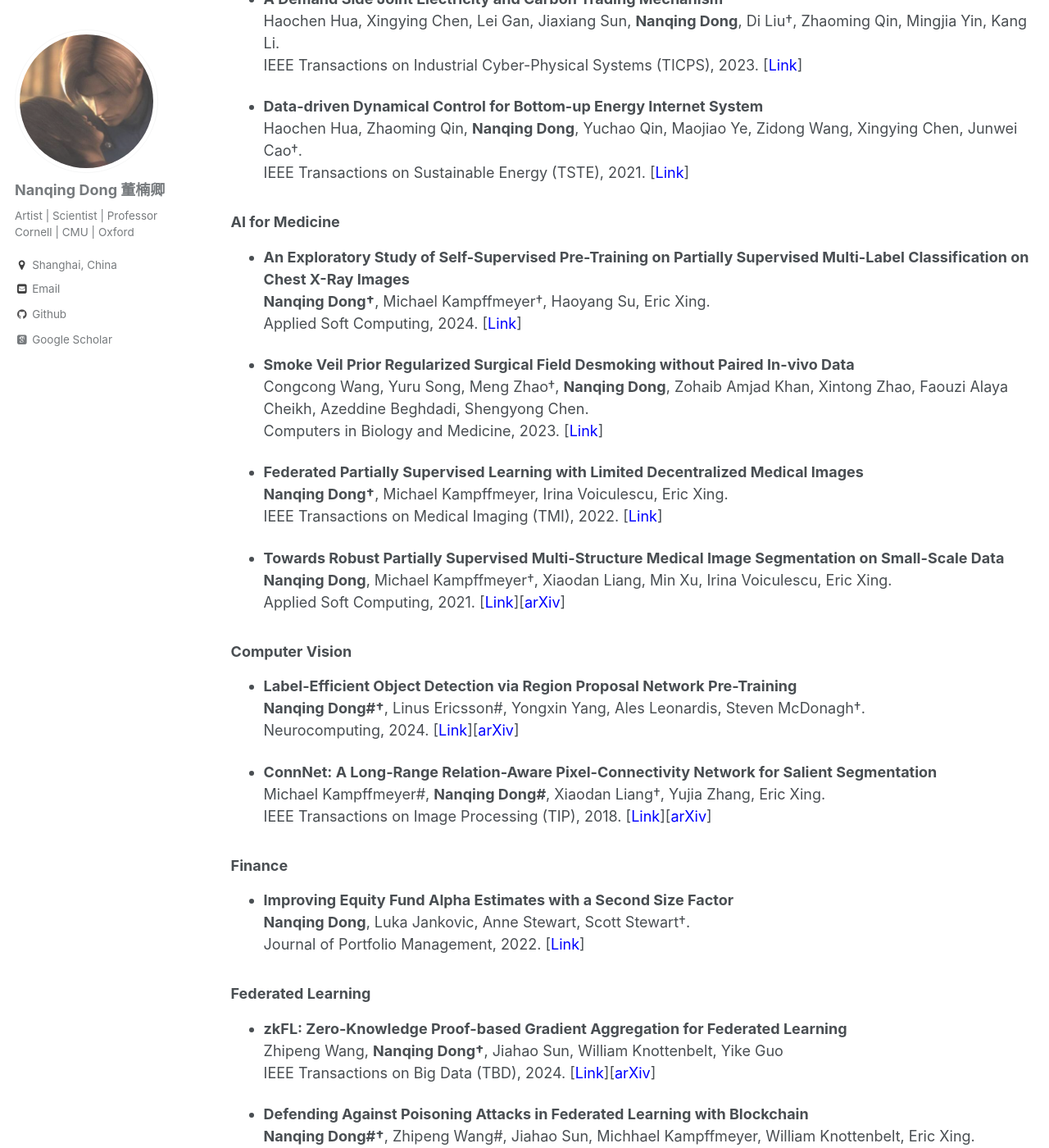
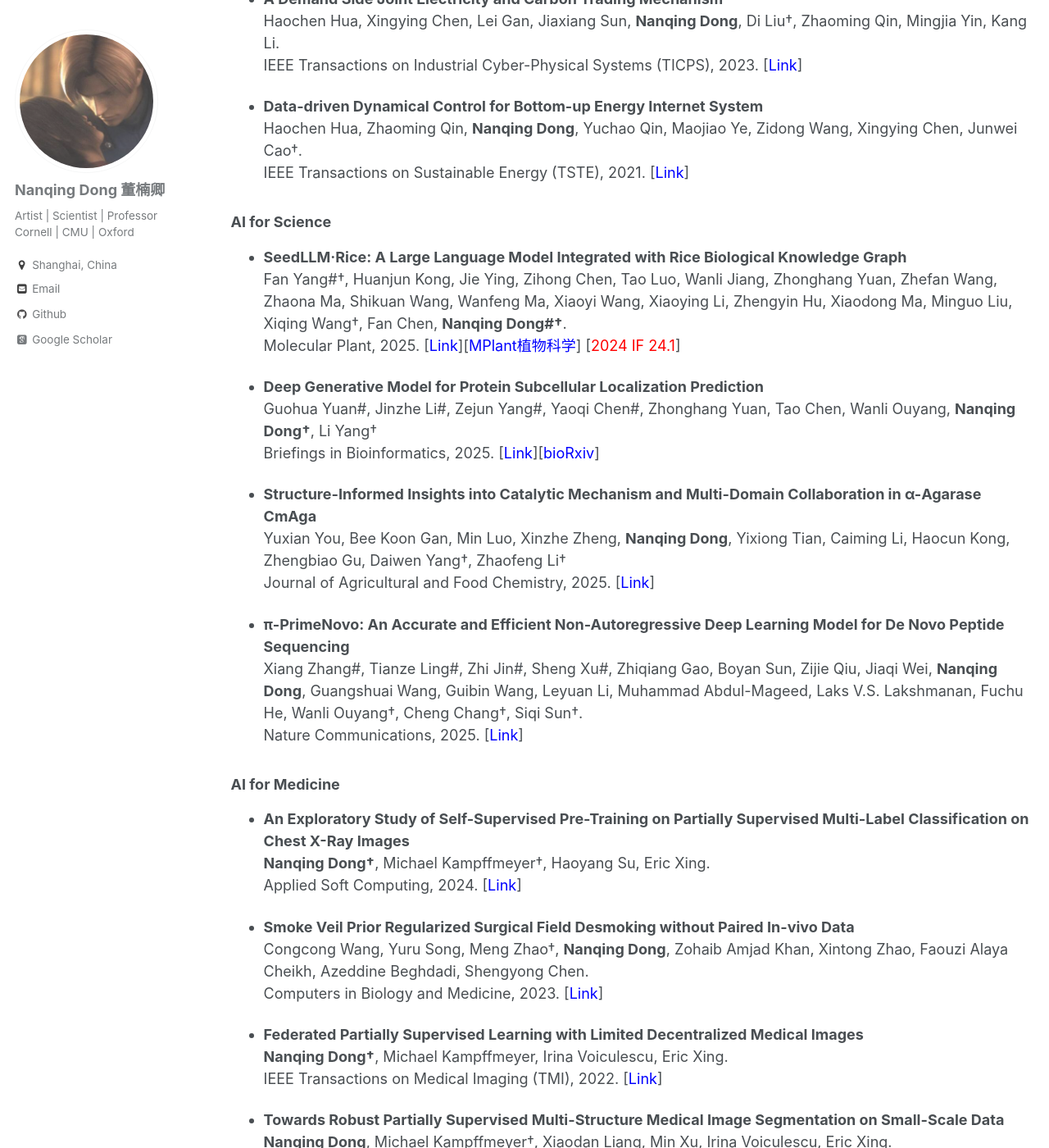
Before and after one commit to eveningdong/eveningdong.github.io, a Jekyll site: the page built from _pages/publication.md, in a window 1280 px wide and 1400 px high, scrolled down 716 px. Shown: the whole window at 82% size. Built offline with Jekyll 4.4.1, drawn with Linux system fonts in a browser that asks for light colours; some web fonts are replaced.

Commit message:
Update publication.md

```diff
--- a/_pages/publication.md
+++ b/_pages/publication.md
@@ -29,6 +29,23 @@ The research topics are listed in alphabetical order.
 * **Data-driven Dynamical Control for Bottom-up Energy Internet System**
   Haochen Hua, Zhaoming Qin, **Nanqing Dong**, Yuchao Qin, Maojiao Ye, Zidong Wang, Xingying Chen, Junwei Cao†.
   IEEE Transactions on Sustainable Energy (TSTE), 2021. [[<span style="color:blue">Link</span>]](https://ieeexplore.ieee.org/document/9531065/)
+
+### AI for Science
+* **SeedLLM·Rice: A Large Language Model Integrated with Rice Biological Knowledge Graph**
+  Fan Yang#†, Huanjun Kong, Jie Ying, Zihong Chen, Tao Luo, Wanli Jiang, Zhonghang Yuan, Zhefan Wang, Zhaona Ma, Shikuan Wang, Wanfeng Ma, Xiaoyi Wang, Xiaoying Li, Zhengyin Hu, Xiaodong Ma, Minguo Liu, Xiqing Wang†, Fan Chen, **Nanqing Dong#†**.
+  Molecular Plant, 2025. [[<span style="color:blue">Link</span>]](https://www.sciencedirect.com/science/article/abs/pii/S1674205225001728)[[<span style="color:blue">MPlant植物科学</span>]](https://mp.weixin.qq.com/s/-UEGrj5iYANH-p2WOiiPuA) [<span style="color:red">2024 IF 24.1</span>]
+
+* **Deep Generative Model for Protein Subcellular Localization Prediction**
+  Guohua Yuan#, Jinzhe Li#, Zejun Yang#, Yaoqi Chen#, Zhonghang Yuan, Tao Chen, Wanli Ouyang, **Nanqing Dong†**, Li Yang†
+  Briefings in Bioinformatics, 2025.  [[<span style="color:blue">Link</span>]](https://doi.org/10.1093/bib/bbaf152)[[<span style="color:blue">bioRxiv</span>]](https://www.biorxiv.org/content/10.1101/2024.10.29.620765v2.abstract)
+
+* **Structure-Informed Insights into Catalytic Mechanism and Multi-Domain Collaboration in α-Agarase CmAga**
+  Yuxian You, Bee Koon Gan, Min Luo, Xinzhe Zheng, **Nanqing Dong**, Yixiong Tian, Caiming Li, Haocun Kong, Zhengbiao Gu, Daiwen Yang†, Zhaofeng Li†
+  Journal of Agricultural and Food Chemistry, 2025. [[<span style="color:blue">Link</span>]](https://pubs.acs.org/doi/10.1021/acs.jafc.5c02175)
+
+* **π-PrimeNovo: An Accurate and Efficient Non-Autoregressive Deep Learning Model for De Novo Peptide Sequencing**
+  Xiang Zhang#, Tianze Ling#, Zhi Jin#, Sheng Xu#, Zhiqiang Gao, Boyan Sun, Zijie Qiu, Jiaqi Wei, **Nanqing Dong**, Guangshuai Wang, Guibin Wang, Leyuan Li, Muhammad Abdul-Mageed, Laks V.S. Lakshmanan, Fuchu He, Wanli Ouyang†, Cheng Chang†, Siqi Sun†.
+  Nature Communications, 2025. [[<span style="color:blue">Link</span>]](https://www.nature.com/articles/s41467-024-55021-3)
 
 
 ### AI for Medicine
```
